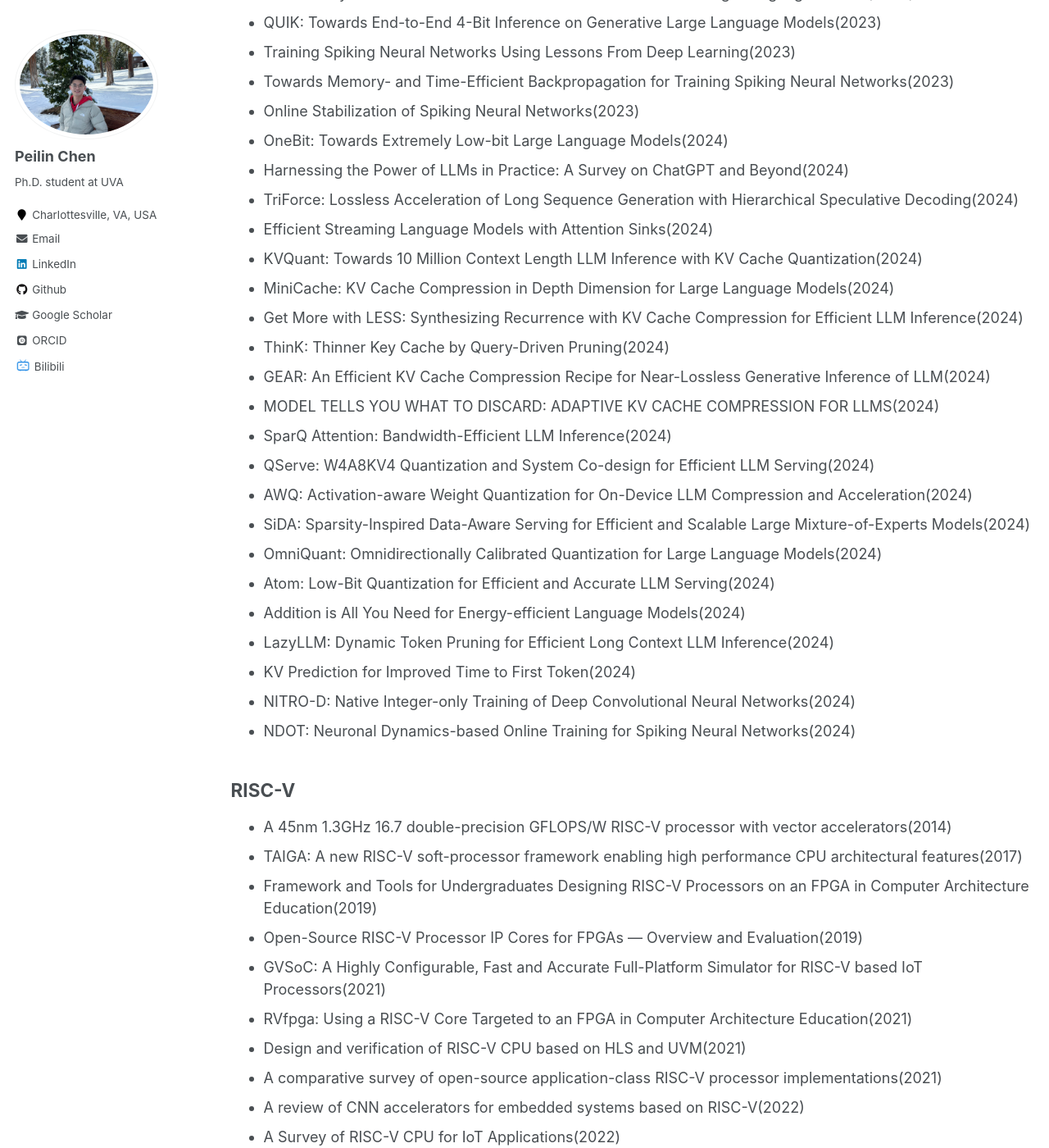
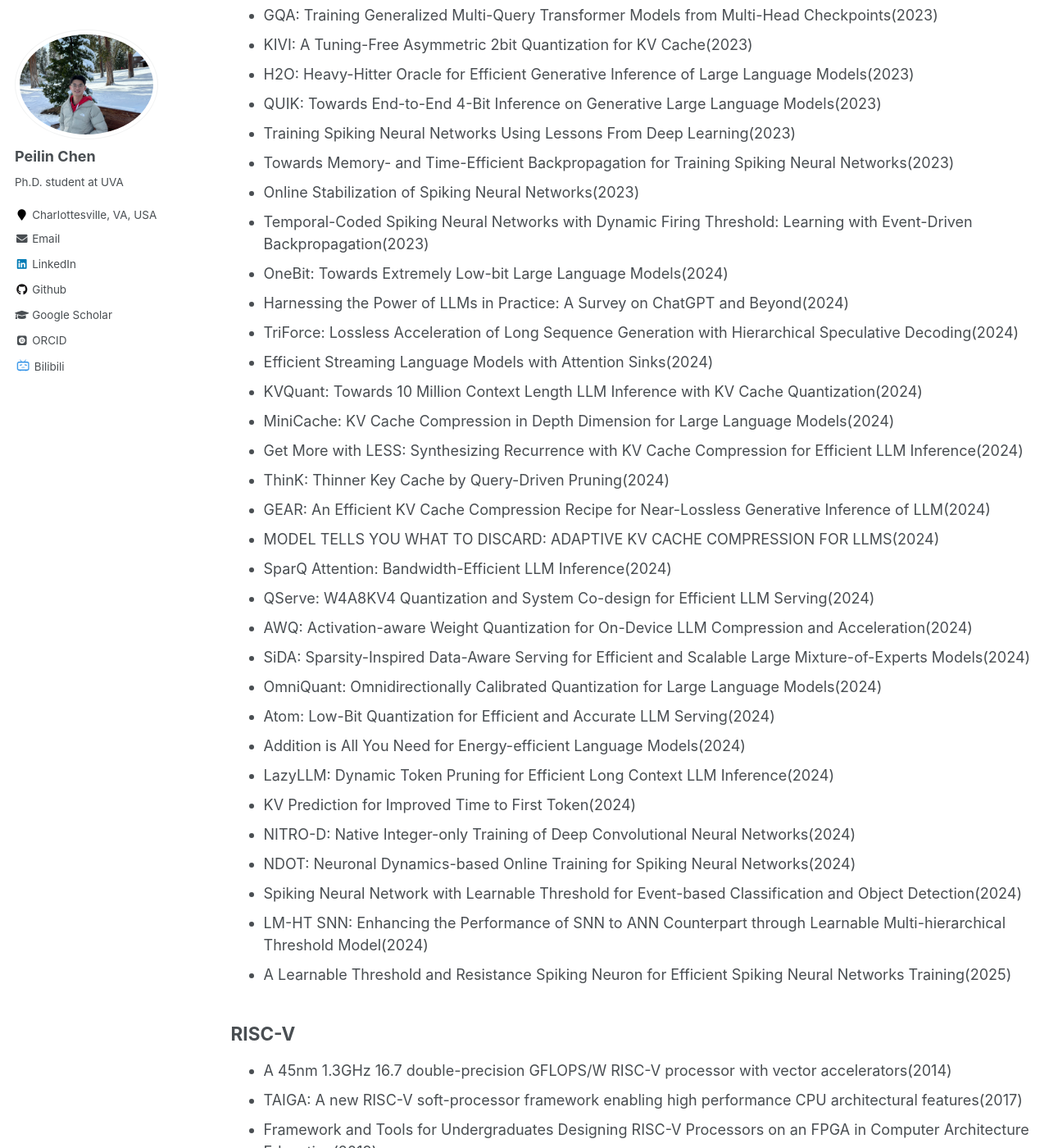
Before and after one commit to peilin-chen/peilin-chen.github.io, a Jekyll site: the page built from _pages/reading list.md, in a window 1280 px wide and 1400 px high, scrolled down 12813 px. Shown: the whole window at 82% size. Built offline with Jekyll 4.4.1, drawn with Linux system fonts in a browser that asks for light colours; some web fonts are replaced; formulas are drawn with MathJax 3; some of the changed text lies outside the part shown.

Commit message:
Update reading list.md

```diff
--- a/_pages/reading list.md
+++ b/_pages/reading list.md
@@ -280,6 +280,7 @@ author_profile: true
   - Accelerating Sparse Deep Neural Networks(2021)
   - Deep Residual Learning in Spiking Neural Networks(2021)
   - Incorporating Learnable Membrane Time Constant To Enhance Learning of Spiking Neural Networks(2021)
+  - One Timestep is All You Need: Training Spiking Neural Networks with Ultra Low Latency(2021)
   - FlashAttention: Fast and Memory-Efficient Exact Attention with IO-Awareness(2022)
   - OPT: Open Pre-trained Transformer Language Models(2022)
   - GPT3.int8(): 8-bit Matrix Multiplication for Transformers at Scale(2022)
@@ -289,6 +290,7 @@ author_profile: true
   - NITI: Training Integer Neural Networks Using Integer-only Arithmetic(2022)
   - PocketNN: Integer-only Training and Inference of Neural Networks via Direct Feedback Alignment and Pocket Activations in Pure C++(2022)
   - Online Training Through Time for Spiking Neural Networks(2022)
+  - LTMD: Learning Improvement of Spiking Neural Networks with Learnable Thresholding Neurons and Moderate Dropout(2022)
   - FlexGen: High-Throughput Generative Inference of Large Language Models with a Single GPU(2023)
   - SmoothQuant: Accurate and Efficient Post-Training Quantization for Large Language Models(2023)
   - Dynamic N:M Fine-Grained Structured Sparse Attention Mechanism(2023)
@@ -301,6 +303,7 @@ author_profile: true
   - Training Spiking Neural Networks Using Lessons From Deep Learning(2023)
   - Towards Memory- and Time-Efficient Backpropagation for Training Spiking Neural Networks(2023)
   - Online Stabilization of Spiking Neural Networks(2023)
+  - Temporal-Coded Spiking Neural Networks with Dynamic Firing Threshold: Learning with Event-Driven Backpropagation(2023)
   - OneBit: Towards Extremely Low-bit Large Language Models(2024)
   - Harnessing the Power of LLMs in Practice: A Survey on ChatGPT and Beyond(2024)
   - TriForce: Lossless Acceleration of Long Sequence Generation with Hierarchical Speculative Decoding(2024)
@@ -322,6 +325,9 @@ author_profile: true
   - KV Prediction for Improved Time to First Token(2024)
   - NITRO-D: Native Integer-only Training of Deep Convolutional Neural Networks(2024)
   - NDOT: Neuronal Dynamics-based Online Training for Spiking Neural Networks(2024)
+  - Spiking Neural Network with Learnable Threshold for Event-based Classification and Object Detection(2024)
+  - LM-HT SNN: Enhancing the Performance of SNN to ANN Counterpart through Learnable Multi-hierarchical Threshold Model(2024)
+  - A Learnable Threshold and Resistance Spiking Neuron for Efficient Spiking Neural Networks Training(2025)
 
 ## RISC-V
   - A 45nm 1.3GHz 16.7 double-precision GFLOPS/W RISC-V processor with vector accelerators(2014)
```
